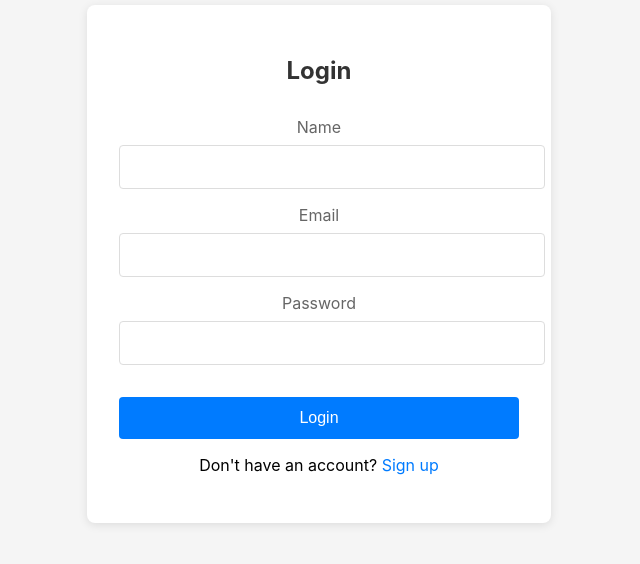
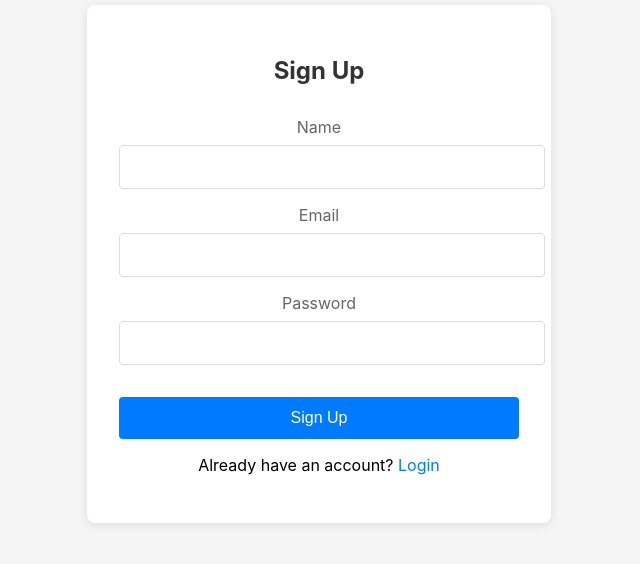
Before and after one commit to Talal-dev01/Premier-ser, a React (Create React App) app in the folder client/: page /signup in a window 1280 px wide. Shown: the part 136-700 px from the top of the page, without its empty margins (321-961 px from the left). Built offline with nearby package versions, Linux system fonts and the light colour scheme.

Commit message:
Fixing Routes

```diff
--- a/client/src/App.js
+++ b/client/src/App.js
@@ -1,8 +1,8 @@
 import { BrowserRouter as Router, Routes, Route } from 'react-router-dom';
 import Dashboard from './pages/Dashboard';
-import './App.css';
 import Login from './pages/Login';
 import Signup from './pages/Signup';
+import './App.css';
 
 function App() {
   return (
--- a/client/src/pages/Login.jsx
+++ b/client/src/pages/Login.jsx
@@ -40,7 +40,6 @@ const Login = () => {
     }
   };
 
-
   return (
     <div className="auth-container">
       <div className="auth-box">
--- a/client/src/pages/Signup.jsx
+++ b/client/src/pages/Signup.jsx
@@ -21,7 +21,7 @@ const Signup = () => {
   const handleSubmit = async (e) => {
     e.preventDefault();
     try {
-      const response = await fetch('/api/login', {
+      const response = await fetch('/api/signup', {
         method: 'POST',
         headers: {
           'Content-Type': 'application/json'
@@ -32,25 +32,25 @@ const Signup = () => {
       const data = await response.json();
 
       if (data.success) {
-        navigate('/');
+        navigate('/login');
       } else {
-        setError(data.message || 'Login failed');
+        setError(data.message || 'Signup failed');
       }
     } catch (err) {
-      setError('Login failed. Please try again.');
+      setError('Signup failed. Please try again.');
     }
   };
 
   return (
     <div className="auth-container">
       <div className="auth-box">
-        <h2>Login</h2>
+        <h2>Sign Up</h2>
         {error && <div className="error-message">{error}</div>}
         <form onSubmit={handleSubmit}>
           <div className="form-group">
             <label>Name</label>
             <input
-              type="name"
+              type="text"
               name="name"
               value={formData.name}
               onChange={handleChange}
@@ -77,10 +77,10 @@ const Signup = () => {
               required
             />
           </div>
-          <button type="submit" className="auth-button">Login</button>
+          <button type="submit" className="auth-button">Sign Up</button>
         </form>
         <p className="auth-link">
-          Don't have an account? <Link to="/signup">Sign up</Link>
+          Already have an account? <Link to="/login">Login</Link>
         </p>
       </div>
     </div>
```
